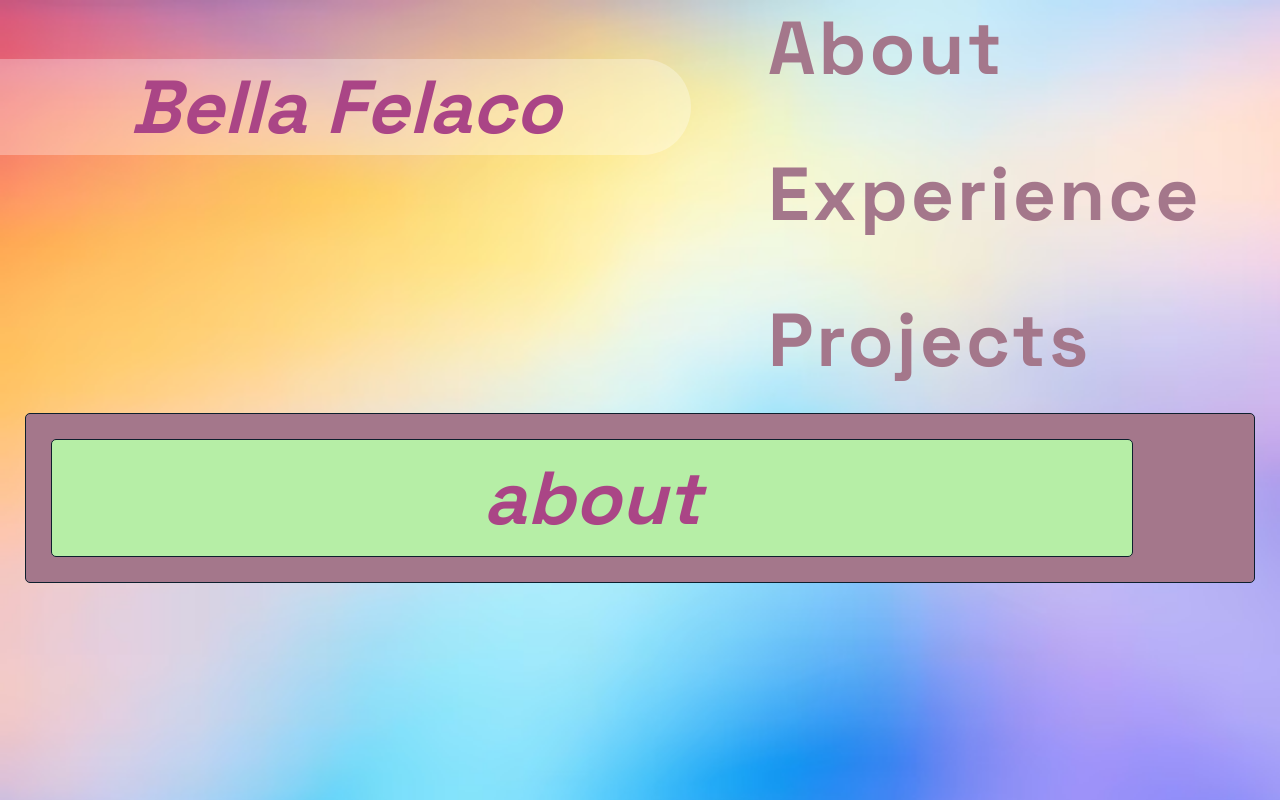
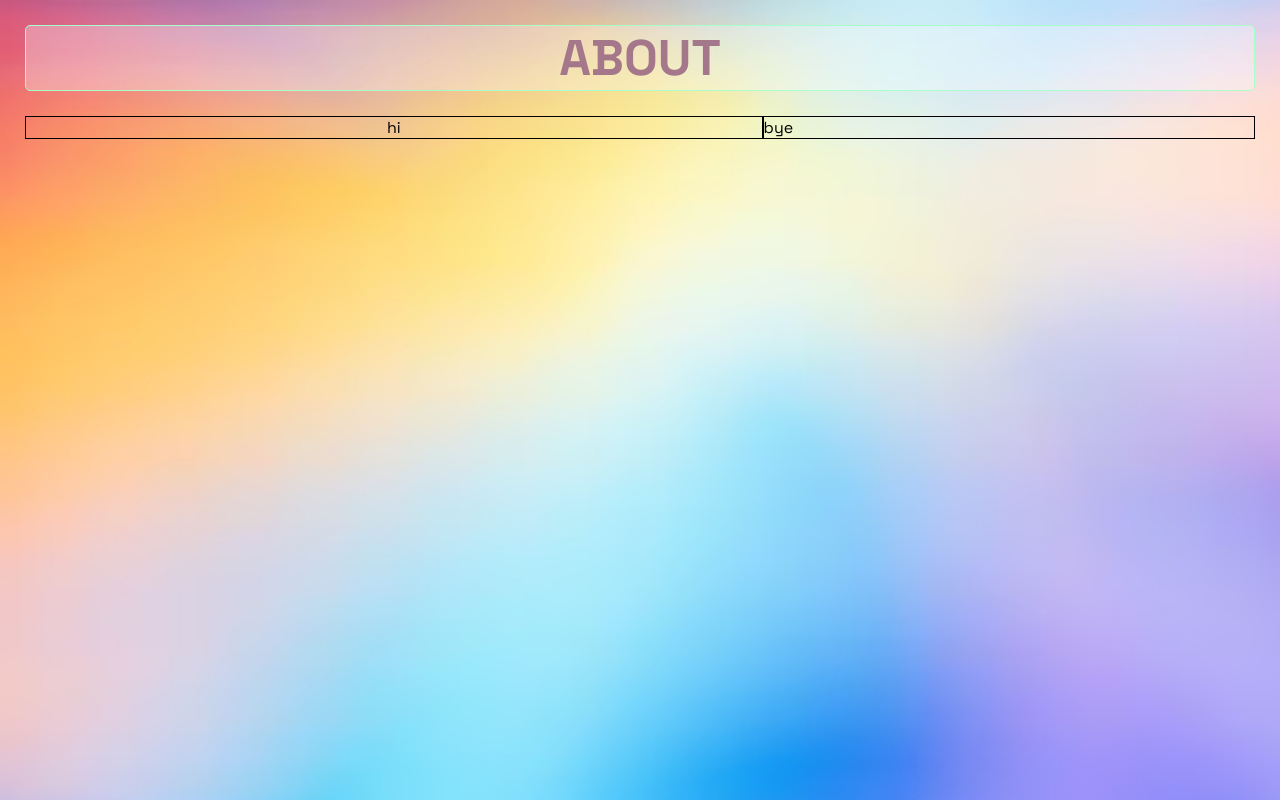
Before and after one commit to isfelaco/Bella-Felaco-Portfolio, a React (Create React App) app: page /about in a window 1280 px wide. Built offline with nearby package versions, Linux system fonts and the light colour scheme.

Commit message:
Reorganizing

```diff
--- /dev/null
+++ b/src/About.tsx
@@ -0,0 +1,14 @@
+import React from "react";
+import { Section } from "./Section";
+import "./css/About.css";
+
+export function About() {
+	return (
+		<Section title="About">
+			<div className="row">
+				<div className="column left">hi</div>
+				<div className="column right">bye</div>
+			</div>
+		</Section>
+	);
+}
--- a/src/App.tsx
+++ b/src/App.tsx
@@ -1,6 +1,7 @@
 import React from "react";
 import { BrowserRouter, Route, Routes } from "react-router-dom";
-import "./App.css";
+import { About } from "./About";
+import "./css/App.css";
 import { NavBar } from "./NavBar";
 import { Section } from "./Section";
 // import logo from "./UVA-logo.png";
@@ -9,17 +10,21 @@ export function App() {
 	return (
 		<div className="App">
 			<BrowserRouter>
-				<div className="row">
-					<div className="column left">
-						<p className="title">Bella Felaco</p>
-					</div>
-					<NavBar />
-				</div>
-
 				<Routes>
-					<Route path="/about" element={<Section title="about" />} />
-					<Route path="/experience" element={<Section title="experience" />} />
-					<Route path="/projects" element={<Section title="projects" />} />
+					<Route
+						path="/"
+						element={
+							<div className="row">
+								<div className="column left">
+									<p className="title">Bella Felaco</p>
+								</div>
+								<NavBar />
+							</div>
+						}
+					/>
+					<Route path="/about" element={<About />} />
+					{/* <Route path="/experience" element={<Section title="Experience" />} /> */}
+					{/* <Route path="/projects" element={<Section title="Projects" />} /> */}
 				</Routes>
 			</BrowserRouter>
 		</div>
--- a/src/NavBar.tsx
+++ b/src/NavBar.tsx
@@ -1,6 +1,6 @@
 import React from "react";
 import { NavLink } from "react-router-dom";
-import "./App.css";
+import "./css/App.css";
 import styled from "styled-components";
 
 const Link = styled(NavLink)`
--- a/src/Section.css
+++ /dev/null
@@ -1,47 +0,0 @@
-.section {
-	/* layout */
-	display: flex;
-	flex-direction: column;
-	gap: 25px;
-	padding: 25px;
-	margin: 25px;
-
-	/* styling */
-	background-color: #a4778b;
-	border-radius: 5px;
-	border: 1px solid #0d1f2d;
-	animation: fadeIn 3s;
-}
-.section .title {
-	background-color: #b6eea6;
-	border: 0.5px solid #0d1f2d;
-	border-radius: 5px;
-	padding: 10px;
-	width: fill;
-	margin: 0px;
-}
-
-.subsection {
-	/* layout */
-	display: flex-box;
-	flex-direction: column;
-	padding: 10px;
-	width: fill;
-
-	/* styling */
-	background-color: white;
-	border: 0.5px solid #0d1f2d;
-	border-radius: 5px;
-}
-
-.education {
-	display: flex;
-	flex-direction: column;
-	align-items: center;
-	gap: 10px;
-	margin-top: 10px;
-}
-
-p.education {
-	margin: 0px;
-}
--- a/src/Section.tsx
+++ b/src/Section.tsx
@@ -1,18 +1,16 @@
 import React, { ReactNode } from "react";
-import "./Section.css";
+import "./css/Section.css";
 
 type Props = {
 	title: string;
-	content?: ReactNode;
-	id?: string;
 	children?: ReactNode | ReactNode[];
 };
 
 export function Section(props: Props) {
-	const { title, content, id, children } = props;
+	const { title, children } = props;
 	return (
-		<div className="section" id={id}>
-			<h1 className="title">{title}</h1>
+		<div className="section">
+			<p className="title">{title}</p>
 			{children}
 		</div>
 	);
--- /dev/null
+++ b/src/css/About.css
@@ -0,0 +1,20 @@
+.row {
+	display: flex;
+	height: fill;
+}
+.column {
+	display: flex;
+	flex-direction: column;
+	border: 1px solid black;
+}
+
+.left {
+	flex: 40%;
+	justify-content: center;
+}
+.right {
+	flex: 60%;
+	justify-content: center;
+	text-align: left;
+	gap: 50px;
+}
--- a/src/App.css
+++ b/src/css/App.css
@@ -44,7 +44,7 @@ html {
 	flex: 60%;
 	justify-content: center;
 }
-.title {
+.column .title {
 	/* text */
 	color: #aa4586;
 	font-size: 75px;
--- /dev/null
+++ b/src/css/Section.css
@@ -0,0 +1,30 @@
+.section {
+	/* layout */
+	display: flex;
+	flex-direction: column;
+	gap: 25px;
+	margin: 25px;
+
+	/* animation: fadeIn 3s; */
+}
+.title {
+	margin: 0px;
+	color: #a4778b;
+	font-size: 50px;
+	font-weight: bold;
+	text-transform: uppercase;
+	background: rgb(255, 255, 255, 0.3);
+	border-radius: 5px;
+	border: 1px solid #a9ffcb;
+}
+
+.section .subsection {
+	/* layout */
+	padding: 10px;
+	width: fill;
+
+	/* styling */
+	background-color: white;
+	border: 0.5px solid #0d1f2d;
+	border-radius: 5px;
+}
--- a/src/index.js
+++ b/src/index.js
@@ -1,6 +1,6 @@
 import React from "react";
 import ReactDOM from "react-dom/client";
-import "./index.css";
+import "./css/index.css";
 import { App } from "./App";
 import reportWebVitals from "./reportWebVitals";
 
```
Also changed, not shown: src/css/SpaceGrotesk.ttf (renamed from src/SpaceGrotesk.ttf), src/css/background.avif (renamed from src/background.avif), src/css/index.css (renamed from src/index.css).
